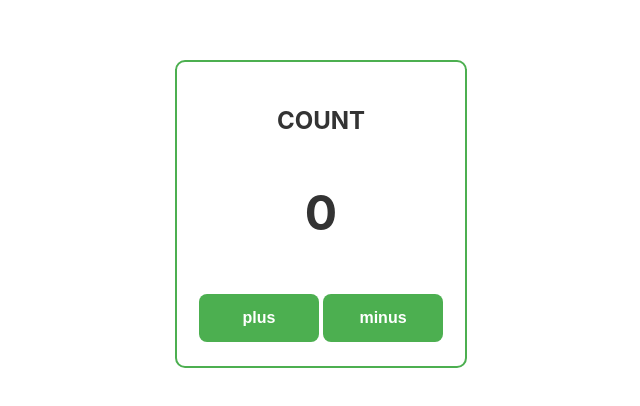
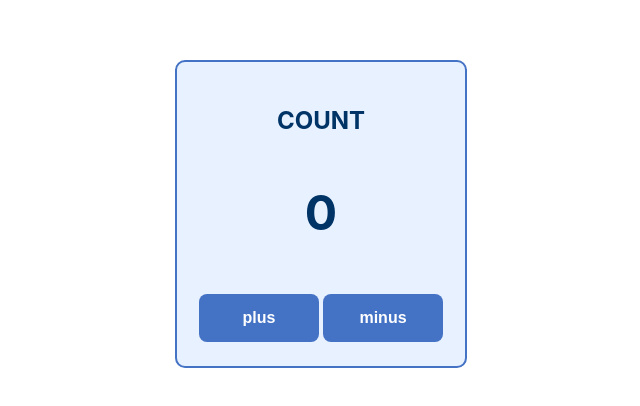
Before and after one commit to HyeokChan/BasicCounter, a React (Create React App) app in the folder basiccounterfront/: page / in a window 1280 px wide. Shown: the part 186-592 px from the top of the page, without its empty margins (319-959 px from the left). Built offline with nearby package versions, Linux system fonts and the light colour scheme.

Commit message:
counter color 변경

```diff
--- a/basiccounterfront/src/App.css
+++ b/basiccounterfront/src/App.css
@@ -50,18 +50,18 @@ html, body {
   font-size: 24px; /* 글자 크기 */
   font-weight: bold; /* 글자 두께 */
   margin-bottom: 10px; /* 숫자와의 간격 */
-  color: #333; /* 글자 색상 */
+  color: #003366; /* 글자 색상 */
 }
 
 /* 숫자 스타일 */
 .counter {
   font-size: 48px; /* 숫자 크기 */
   font-weight: bold; /* 숫자 두께 */
-  color: #333; /* 숫자 색상 */
+  color: #003366; /* 숫자 색상 */
 }
 
 .count-button {
-  background-color: #4CAF50; /* 녹색 배경 */
+  background-color: #4472C4; /* 파란색 배경 */
   border: none;
   color: white; /* 텍스트 색상 */
   padding: 15px; /* 상하 패딩 */
@@ -79,15 +79,16 @@ html, body {
   box-sizing: border-box; /* 패딩을 포함한 총 너비 유지 */
 }
 
-.countButton:hover {
-  background-color: #45a049; /* 호버 시 배경 색상 변경 */
+.count-button:hover {
+  background-color: #365F91; /* 호버 시 배경 색상 변경 */
 }
 
 
-.counterContainer {
-  border: 2px solid #4CAF50; /* 테두리 색상과 두께 */
+.counter-container {
+  border: 2px solid #4472C4; /* 테두리 색상과 두께 */
   padding: 20px; /* 내부 여백 */
   width: fit-content; /* 내용에 맞게 크기 조정 */
   margin: auto; /* 중앙 정렬 */
   border-radius: 10px; /* 모서리 둥글게 */
+  background-color: #E7F1FF;
 }
--- a/basiccounterfront/src/App.jsx
+++ b/basiccounterfront/src/App.jsx
@@ -26,7 +26,7 @@ function App() {
 
     return (
         <div className="App">
-            <div className={"counterContainer"}>
+            <div className={"counter-container"}>
                 <div>
                     <p className={"count-label"}>COUNT</p>
                 </div>
```
